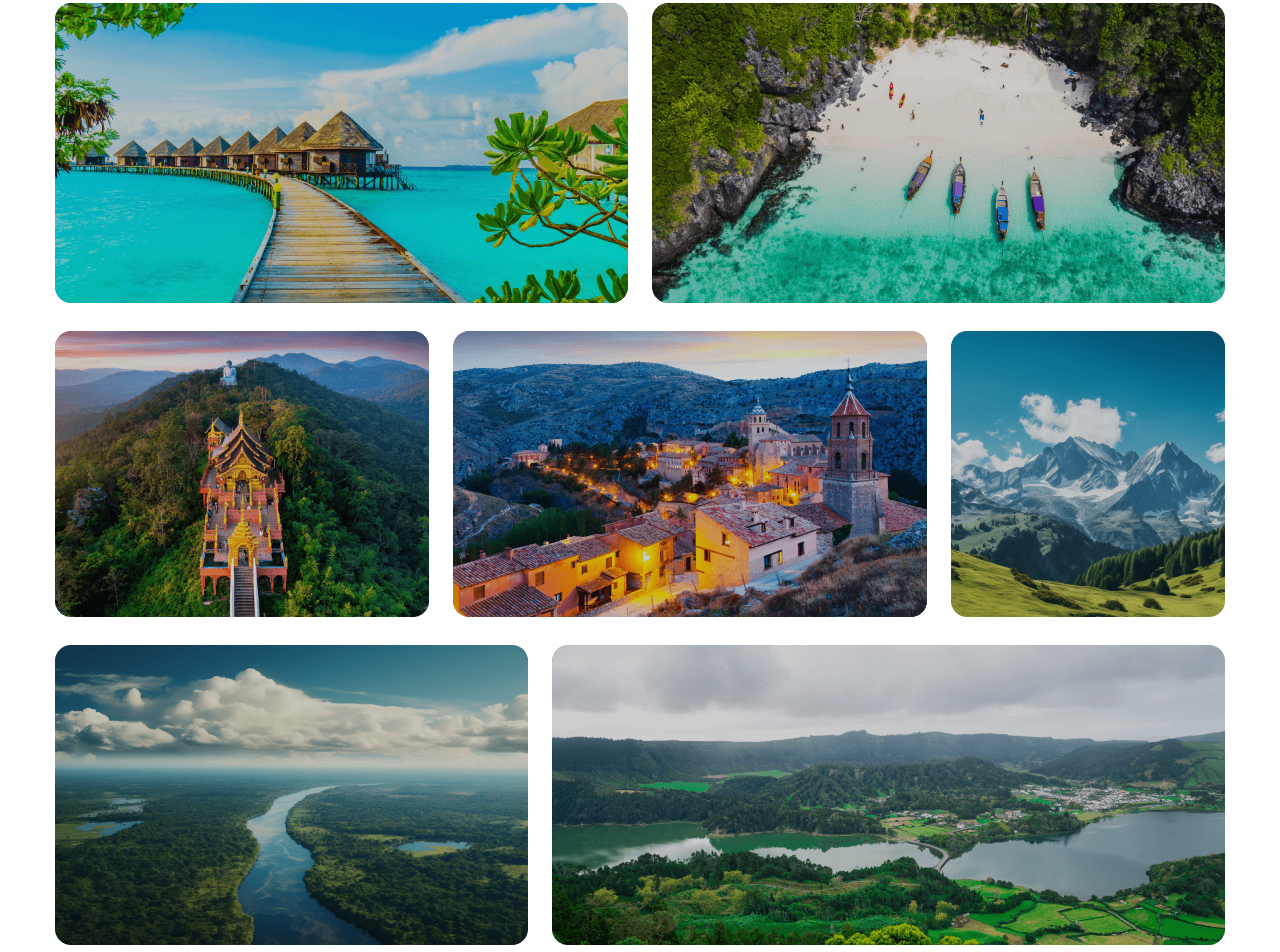
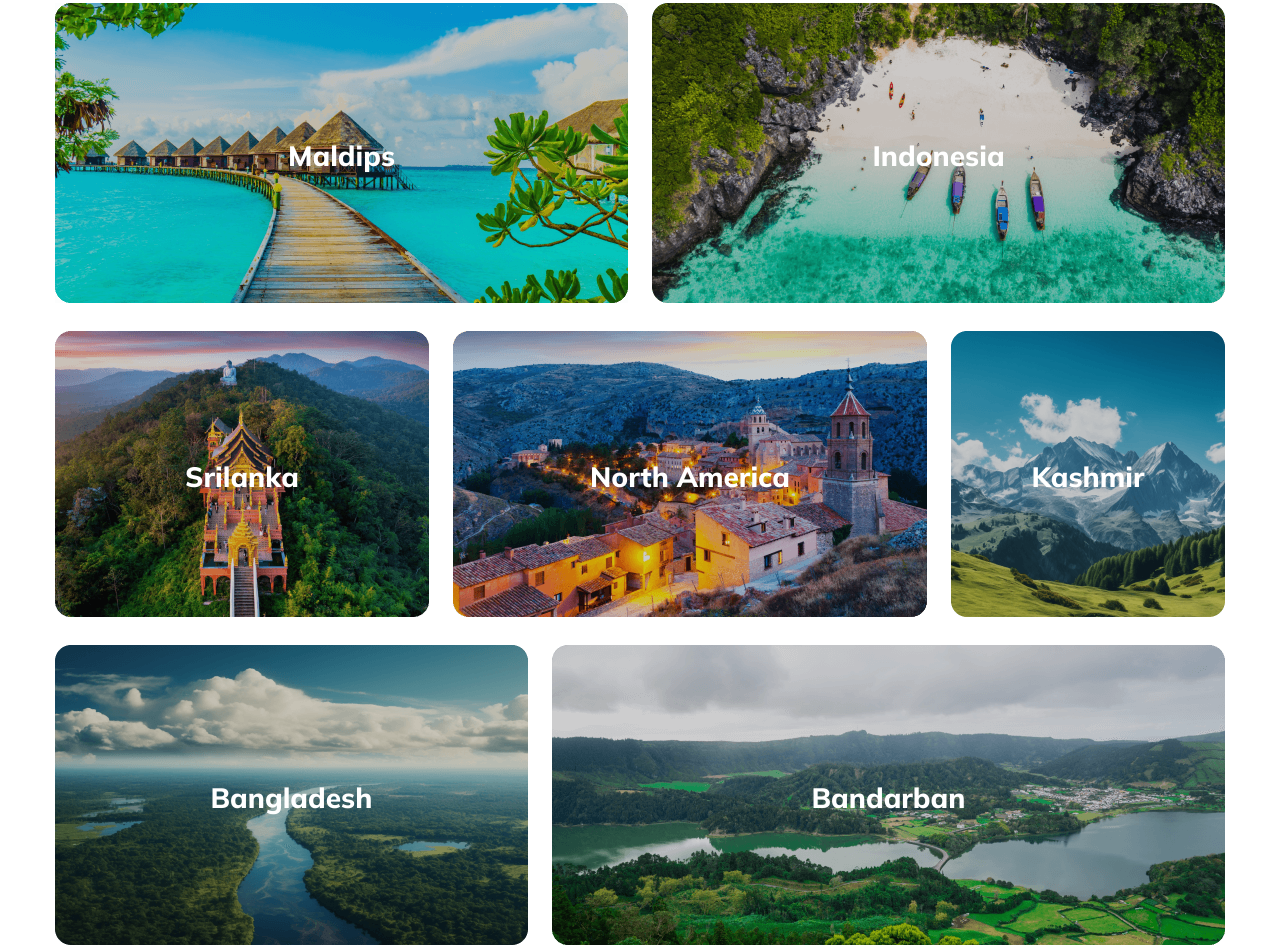
Before and after one commit to ahnaf4D/b9-assignment-2, a plain HTML site: page index.html in a window 1280 px wide. Shown: the part 1437-2389 px from the top of the page. Drawn offline with Linux system fonts and the light colour scheme.

Commit message:
First Bonus Task Completed

```diff
--- a/index.html
+++ b/index.html
@@ -81,28 +81,35 @@
                 <div class="destination-place-album1">
                     <div class="destination-img">
                         <img src="./Images/Rectangle 5.png" class="image" alt="Maldips">
+                        <div class="centered">Maldips</div>
                     </div>
                     <div class="destination-img">
                         <img src="./Images/Rectangle 8.png" class="image" alt="Indonesia">
+                        <div class="centered">Indonesia</div>
                     </div>
                 </div>
                 <div class="destination-place-album2">
                     <div class="destination-img">
                         <img src="./Images/Rectangle 6.png" class="image" alt="Srilanka">
+                        <div class="centered">Srilanka</div>
                     </div>
                     <div class="destination-img">
                         <img src="./Images/Rectangle 7.png" class="image" alt="North America">
+                        <div class="centered">North America</div>
                     </div>
                     <div class="destination-img img5">
                         <img src="./Images/Rectangle 9.png" class="image" alt="Kashmir">
+                        <div class="centered">Kashmir</div>
                     </div>
                 </div>
                 <div class="destination-place-album3">
                     <div class="destination-img img6">
                         <img src="./Images/Rectangle 11.png" class="image" alt="Bangladesh">
+                        <div class="centered">Bangladesh</div>
                     </div>
                     <div class="destination-img img7">
                         <img src="./Images/Rectangle 10.png" class="image" alt="Bandharban">
+                        <div class="centered">Bandarban</div>
                     </div>
                 </div>
             </div>
--- a/styles/responsive.css
+++ b/styles/responsive.css
@@ -196,6 +196,11 @@
         margin-top: 24px;
         /* margin-bottom: 31px; */
     }
+    /* Add Text over the image */
+    .centered{
+        font-size: 1.25rem;
+        font-weight: 700;
+    }
 }
 
 @media screen and (min-width:992px) {
--- a/styles/style.css
+++ b/styles/style.css
@@ -385,6 +385,7 @@ footer {
     font-size: 2rem;
     font-weight: 800;
 }
+
 .footer-description {
     color: #5A5A5D;
     text-align: center;
@@ -392,12 +393,14 @@ footer {
     max-width: 769px;
     margin: 0 auto;
 }
+
 .social-icons {
     margin-top: 32px;
     text-align: center;
     font-size: 25px;
-   cursor: pointer;
+    cursor: pointer;
 }
+
 .footerLine {
     margin-bottom: 250px;
     width: 872px;
@@ -413,6 +416,26 @@ footer {
     font-weight: 300;
     display: block;
     text-align: center;
-    margin-top:50px;
+    margin-top: 50px;
     padding-bottom: 110px;
 }
+
+/* Centered text over the image */
+.destination-img {
+    position: relative;
+    text-align: center;
+    color: white;
+}
+
+.centered {
+    position: absolute;
+    top: 50%;
+    left: 50%;
+    transform: translate(-50%, -50%);
+    border-radius: 16px;
+    color: #FFF;
+    text-align: center;
+    font-size: 28px;
+    font-weight: 800;
+    /* background: linear-gradient(0deg, rgba(19, 19, 24, 0.20) 0%, rgba(19, 19, 24, 0.20) 100%), url(<path-to-image>), lightgray 50% / cover no-repeat; */
+}
```
